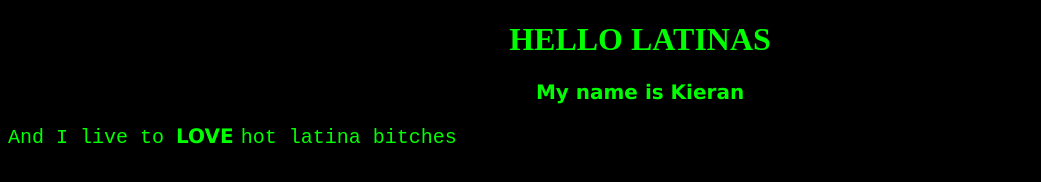
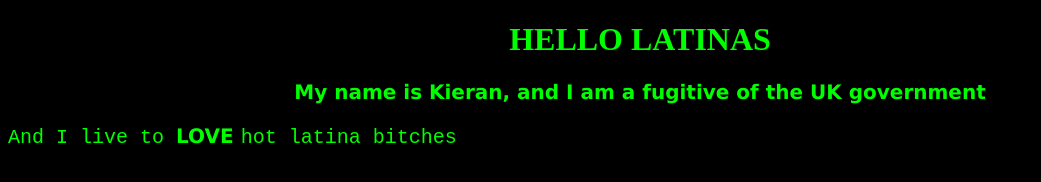
Before and after one commit to Kamaad1/kieranloveslatinas, a plain HTML site: page index.html in a window 1280 px wide. Shown: the whole page, without its empty margins (0-1041 px from the left). Drawn offline with Linux system fonts and the light colour scheme.

Commit message:
Update index.html

```diff
--- a/index.html
+++ b/index.html
@@ -47,7 +47,7 @@ p3 {
 
 <h1>HELLO LATINAS</h1>
 
-<p>My name is Kieran</p>
+<p>My name is Kieran, and I am a fugitive of the UK government</p>
 
 <p1>And I live to </p1> <p2> LOVE </p2> <p3> hot latina bitches </p3>
 
```
